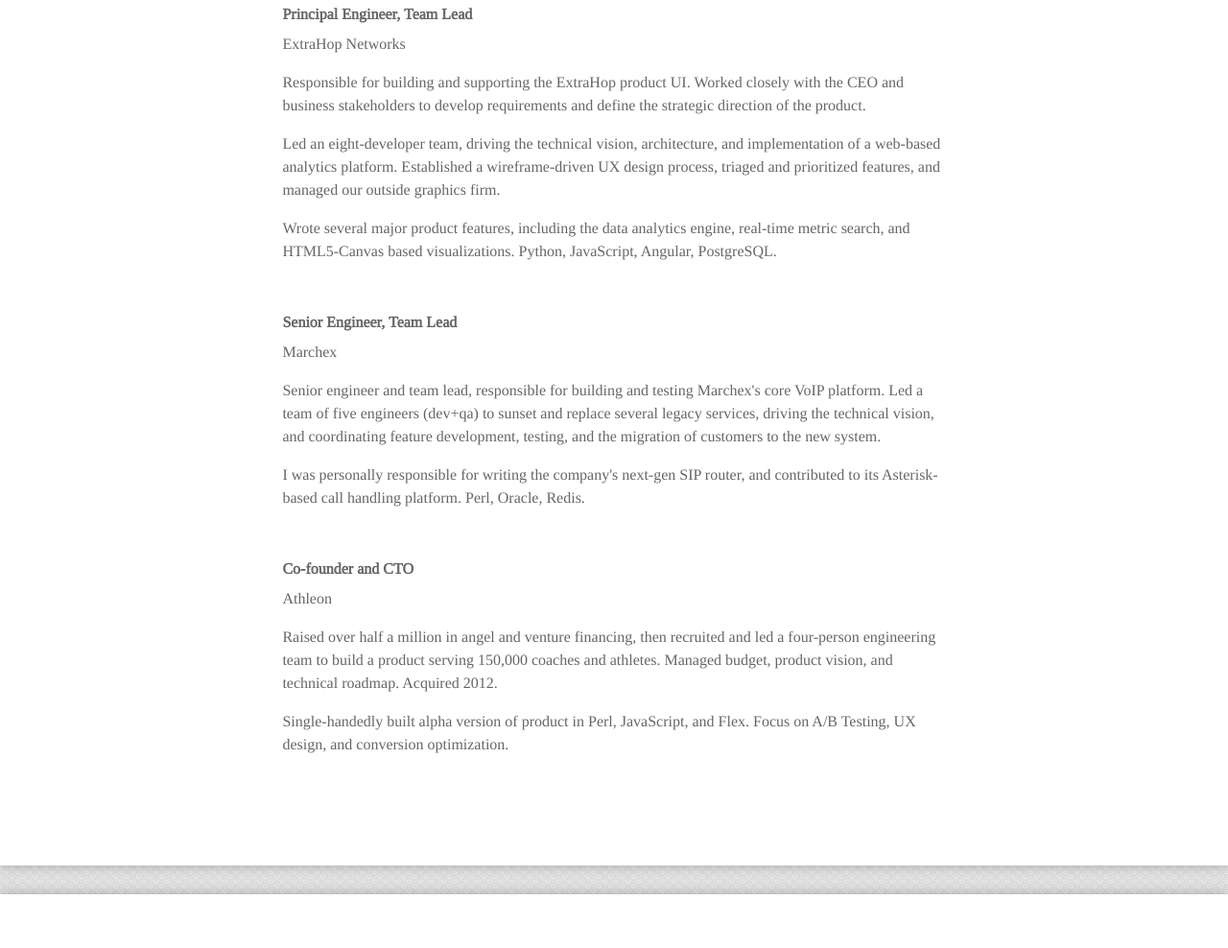
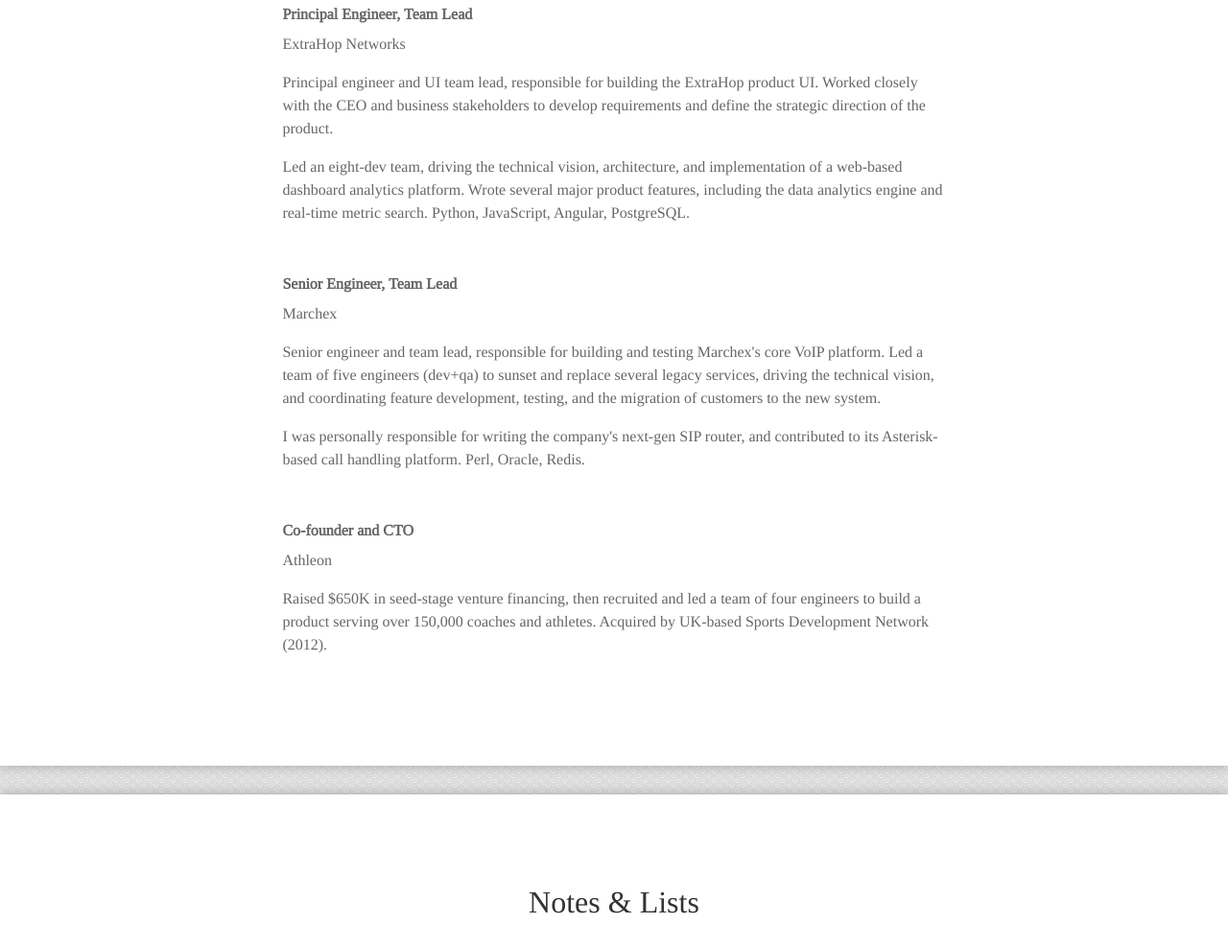
Before and after one commit to rkosai/rkosai-website, a website: page src/index.html in a window 1280 px wide. Shown: the part 2765-3753 px from the top of the page at 96% size. Drawn offline with nearby package versions, Linux system fonts and the light colour scheme; files that its build step writes are made by us from their sources.

Commit message:
Commit previously pushed text changes.

```diff
--- a/src/index.html
+++ b/src/index.html
@@ -46,9 +46,9 @@
             <div class="c-content o-overlay">
                 <div class="c-content__header">About</div>
                 <div class="o-section-contents">
-                    Engineer and former startup founder.  Previously lead UI
-                    developer at ExtraHop Networks and co-founder/CTO at
-                    Athleon.com, a venture-backed startup.
+                    Engineer and startup founder. Previously led engineering
+                    teams at ExtraHop Networks and Marchex, and was the CTO at
+                    Athleon.com, a venture backed startup.
                     Currently building new companies at
                     <a href="http://www.pioneersquarelabs.com">Pioneer Square Labs</a>.
                 </div>
@@ -67,7 +67,7 @@
             <div class="c-content__header">Selected Experience</div>
             <div class="o-job o-section-contents">
                 <div class="o-job__title">
-                    Principal Engineer, Project Lead
+                    CTO
                 </div>
                 <div class="o-job__company">
                     Pioneer Square Labs
@@ -94,21 +94,16 @@
                     ExtraHop Networks
                 </div>
                 <div class="o-job__desc">
-                    Responsible for building
-                    and supporting the ExtraHop product UI.  Worked closely with
-                    the CEO and business stakeholders to develop requirements
-                    and define the strategic direction of the product.
+                    Principal engineer and UI team lead, responsible for
+                    building the ExtraHop product UI. Worked closely with the
+                    CEO and business stakeholders to develop requirements and
+                    define the strategic direction of the product.
                     <p />
-                    Led an eight-developer team, driving the technical vision,
-                    architecture, and implementation of a web-based analytics
-                    platform.  Established a wireframe-driven UX design process,
-                    triaged and prioritized features, and managed our outside
-                    graphics firm.
-                    <p />
-                    Wrote several major product features, including the data
-                    analytics engine, real-time metric search, and HTML5-Canvas
-                    based visualizations.  Python, JavaScript, Angular,
-                    PostgreSQL.
+                    Led an eight-dev team, driving the technical vision,
+                    architecture, and implementation of a web-based dashboard
+                    analytics platform. Wrote several major product features,
+                    including the data analytics engine and real-time metric
+                    search. Python, JavaScript, Angular, PostgreSQL.
                 </div>
             </div>
             <div class="o-job o-section-contents">
@@ -139,15 +134,10 @@
                     Athleon
                 </div>
                 <div class="o-job__desc">
-                    Raised over half a million in angel and venture financing,
-                    then recruited and led a four-person engineering team to
-                    build a product serving 150,000 coaches and athletes.
-                    Managed budget, product vision, and technical roadmap.
-                    Acquired 2012.
-                    <p />
-                    Single-handedly built alpha version of product in Perl,
-                    JavaScript, and Flex. Focus on A/B Testing, UX design, and
-                    conversion optimization.
+                    Raised $650K in seed-stage venture financing, then recruited
+                    and led a team of four engineers to build a product serving
+                    over 150,000 coaches and athletes.  Acquired by UK-based
+                    Sports Development Network (2012).
                 </div>
             </div>
         </div>
```
